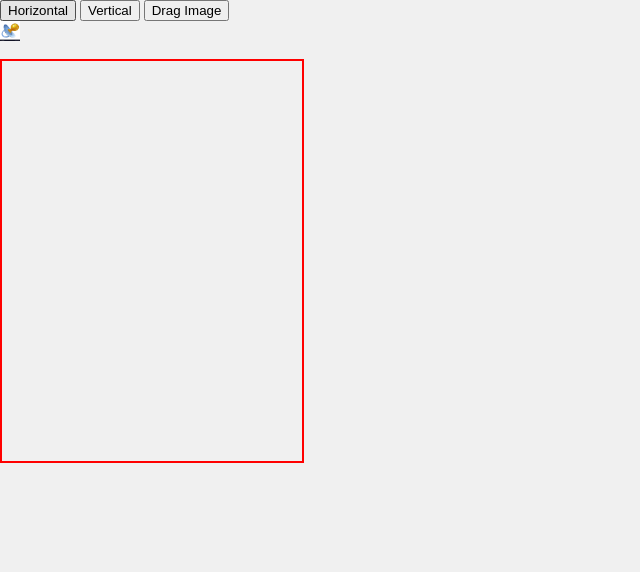
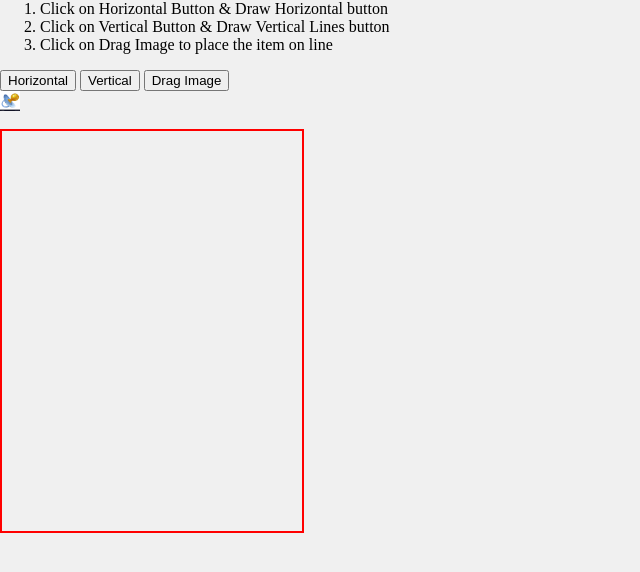
Before and after one commit to deviator206/interior-app-homework, a website built with Parcel: page index.html in a window 1280 px wide. Shown: the whole page, without its empty margins (0-640 px from the left). Built offline with nearby package versions, Linux system fonts and the light colour scheme.

Commit message:
changes for drag and drop

```diff
--- a/index.html
+++ b/index.html
@@ -26,6 +26,14 @@
             left: 5px;
         }
     </style>
+
+<div>
+    <ol>
+        <li> Click on Horizontal Button & Draw Horizontal button</li>
+        <li> Click on Vertical Button & Draw Vertical Lines button</li>
+        <li> Click on Drag Image to place the item on line</li>
+    </ol>
+</div>
     <button id="horizontal_btn">
         Horizontal
     </button>
--- a/src/index.js
+++ b/src/index.js
@@ -19,7 +19,7 @@ window.onload = () => {
   canvas.width = parseInt(paint_style.getPropertyValue('width'));
   canvas.height = parseInt(paint_style.getPropertyValue('height'));
 
-  const canvasBtnInstance = new CanvasButton(ctx, canvas);
+  let canvasBtnInstance;
 
   var mouse = { x: 0, y: 0 };
 
@@ -109,6 +109,7 @@ window.onload = () => {
     drawHorizontal = false;
     drawVertical = false;
     initiateDragging = true
+    canvasBtnInstance = new CanvasButton(ctx, canvas);
   }
 
 }
```
